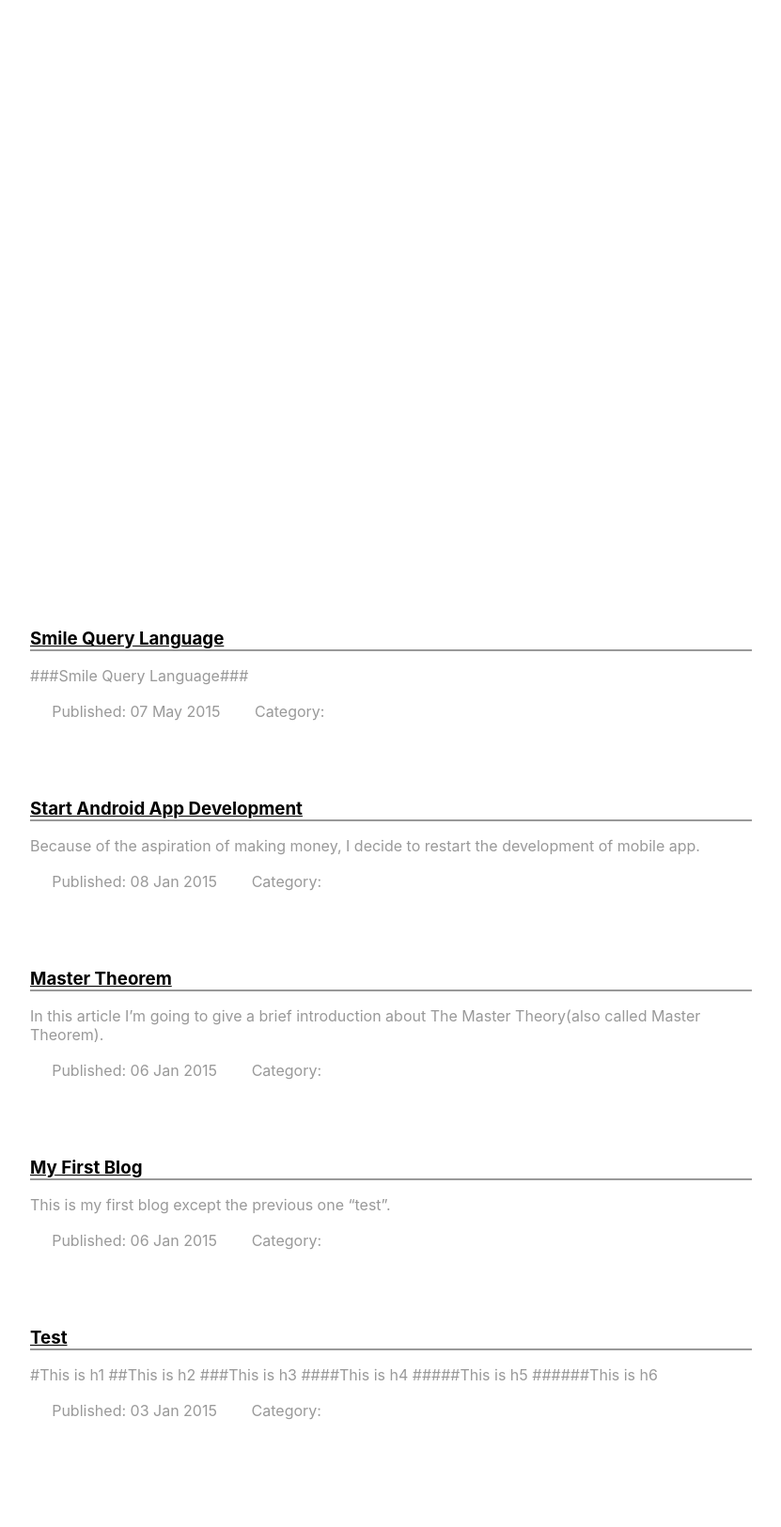
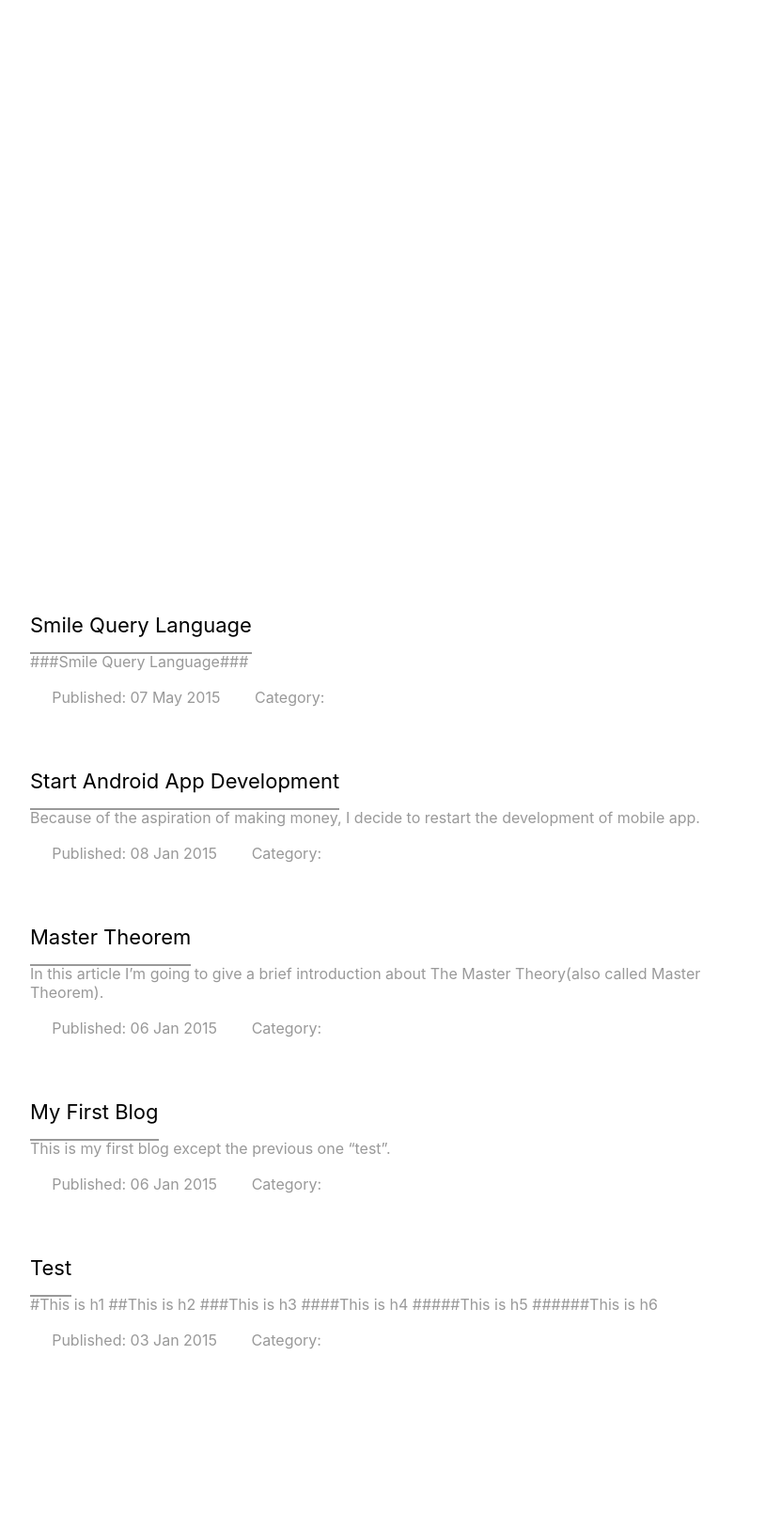
Before and after one commit to wenyuzhao/wenyuzhao.github.io, a Jekyll site: the page built from test.html, in a window 1280 px wide. Shown: the whole page at 94% size, without its empty margins (224-1055 px from the left). Built offline with Jekyll 4.4.1, drawn with Linux system fonts in a browser that asks for light colours; a script that is not in the unit is left out; after the commit the page ends 1550 px from its top, so only the background shows below that.

Commit message:
Update test.html

```diff
--- a/test.html
+++ b/test.html
@@ -12,13 +12,14 @@ layout: x
     article .title {
         color: black;
         text-decoration: none;
-        margin: 1rem 0;
+        padding: 1rem 0;
         border-bottom: 2px solid #999;
+        font-size: 22px;
     }
-    article .title a:link    { color: black; }
-    article .title a:visited { color: black; }
-    article .title a:hover   { color: #2196f3; }
-    article .title a:active  { color: #2196f3; }
+    article .title:link    { color: black; }
+    article .title:visited { color: black; }
+    article .title:hover   { color: #2196f3; }
+    article .title:active  { color: #2196f3; }
     article .excerpt {
         margin: 1rem 0;
     }
@@ -33,7 +34,7 @@ layout: x
 
 {% for post in site.posts %}
     <article class="t-font">
-        <h3 class="title"><a href="{{ site.baseurl }}{{ post.url }}" title="{{ post.title }}">{{ post.title }}</a></h3>
+        <a class="title" href="{{ site.baseurl }}{{ post.url }}" title="{{ post.title }}">{{ post.title }}</a>
         <p class="excerpt">{{ post.excerpt }}</p>
         <p class="info">
             <i class="material-icons">&#xE24F;</i>
```
